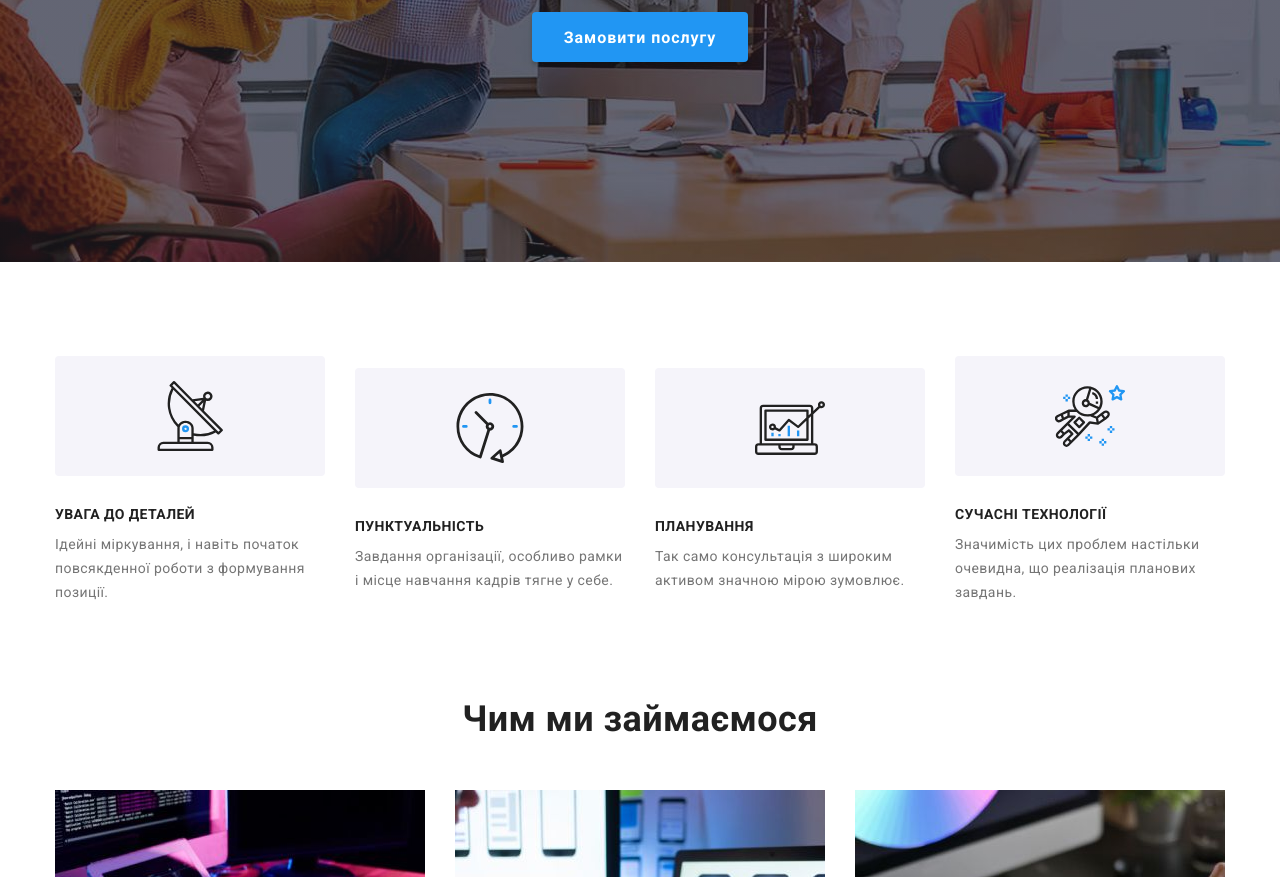
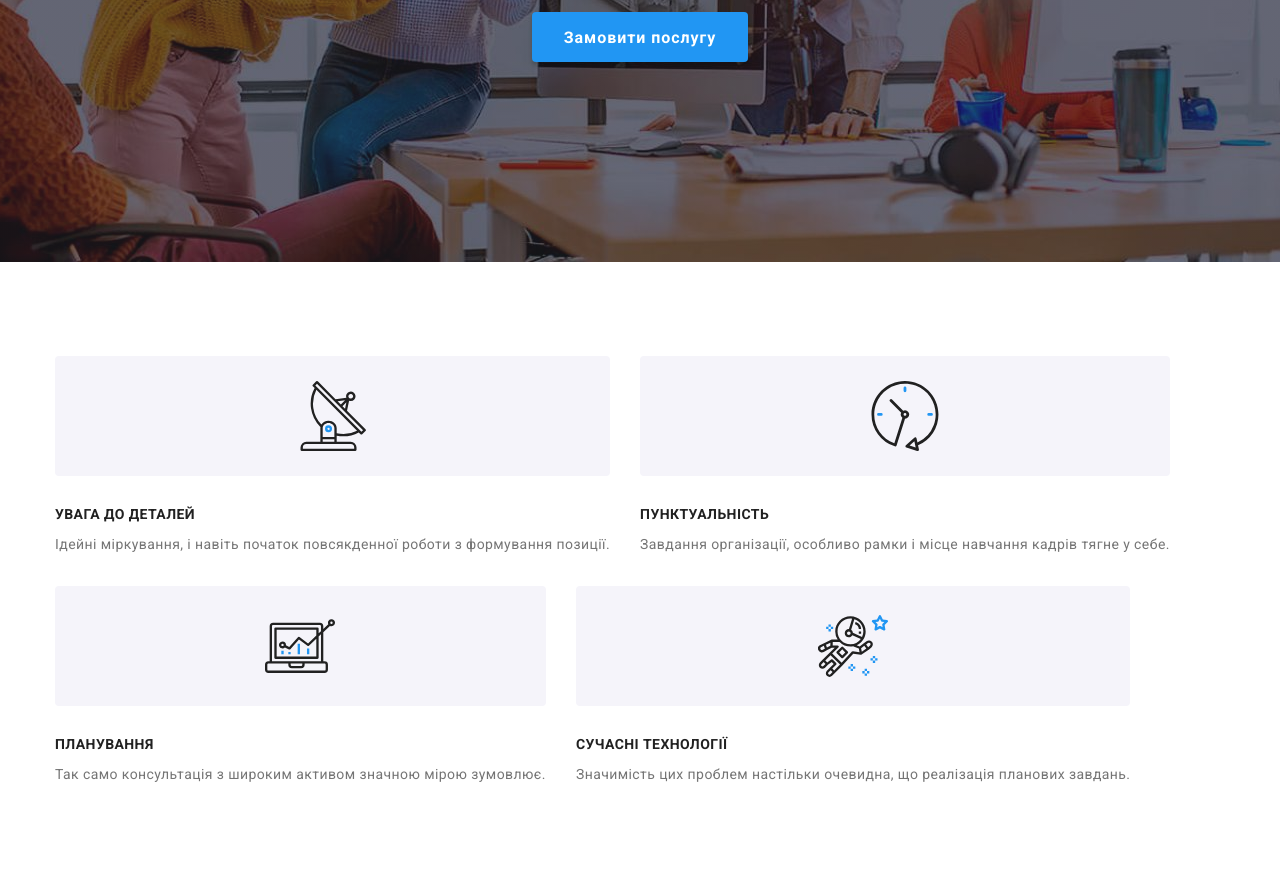
Before and after one commit to alex-k22/goit-markup-hw-08, a plain HTML site: page index.html in a window 1280 px wide. Shown: the part 419-1296 px from the top of the page. Drawn offline with nearby package versions, Linux system fonts and the light colour scheme.

Commit message:
Removed fixed width for features and team

```diff
--- a/sass/components/_features.scss
+++ b/sass/components/_features.scss
@@ -11,16 +11,16 @@
 	}
 }
 .features__card {
-	width: 450px;
+	//width: 450px;
 
 	//tablet screen
 	@media screen and (min-width: 768px) {
-		width: 354px;
+		//width: 354px;
 	}
 
 	//desktop screen
 	@media screen and (min-width: 1200px) {
-		width: 270px;
+		//width: 270px;
 	}
 }
 .features__logo {
--- a/sass/components/_team.scss
+++ b/sass/components/_team.scss
@@ -13,7 +13,7 @@
 	}
 }
 .team__card {
-	width: 450px;
+	//width: 450px;
 	margin-right: 0px;
 	background-color: var(--main-background);
 	border-radius: 0px 0px 4px 4px;
```
Also changed, not shown: css/main.css, css/main.min.css, 2 other files.
